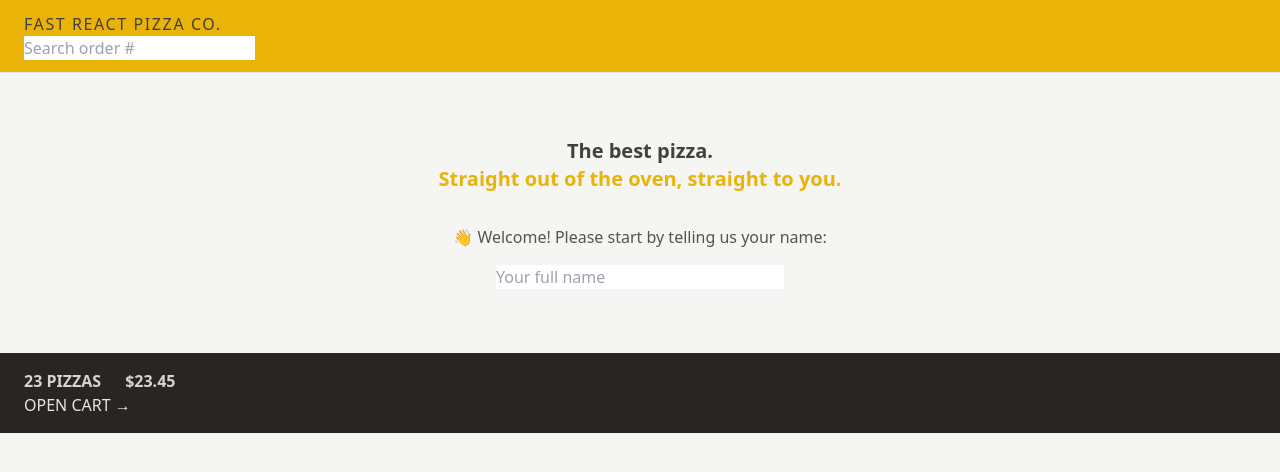
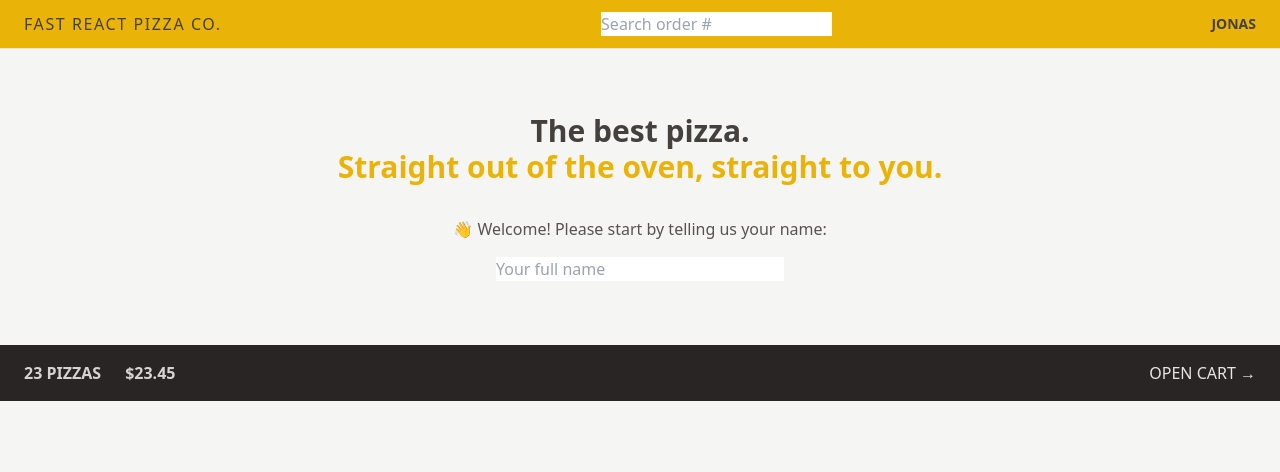
Before and after one commit to ingvillajimenez/16-fast-react-pizza, a React (Vite) app: page / in a window 1280 px wide. Shown: the top 472 px of the page. Built offline with nearby package versions, Linux system fonts and the light colour scheme.

Commit message:
Using Flexbox

```diff
--- a/src/features/cart/CartOverview.jsx
+++ b/src/features/cart/CartOverview.jsx
@@ -4,7 +4,7 @@
   ///////////////
   // Styling Text
   return (
-    <div className="bg-stone-800 px-4 py-4 text-sm uppercase text-stone-200 sm:px-6 md:text-base">
+    <div className="flex items-center justify-between bg-stone-800 px-4 py-4 text-sm uppercase text-stone-200 sm:px-6 md:text-base">
       <p className="space-x-4 font-semibold text-stone-300 sm:space-x-6">
         <span>23 pizzas</span>
         <span>$23.45</span>
--- a/src/features/user/Username.jsx
+++ b/src/features/user/Username.jsx
@@ -1,7 +1,7 @@
 function Username() {
   ///////////////////////////////////////////////
   // The Box Model: Spacing, Borders, and Display
-  return <div className="hidden text-sm font-semibold">Jonas</div>;
+  return <div className="hidden text-sm font-semibold md:block">Jonas</div>;
 }
 
 export default Username;
--- a/src/ui/Header.jsx
+++ b/src/ui/Header.jsx
@@ -5,8 +5,10 @@
 function Header() {
   /////////////////////
   // Working With Color
+  ////////////////
+  // Using Flexbox
   return (
-    <header className="border-b border-stone-200 bg-yellow-500 px-4 py-3 uppercase sm:px-6">
+    <header className="flex items-center justify-between border-b border-stone-200 bg-yellow-500 px-4 py-3 uppercase sm:px-6">
       <Link to="/" className="tracking-widest">
         Fast React Pizza Co.
       </Link>
--- a/src/ui/Home.jsx
+++ b/src/ui/Home.jsx
@@ -4,8 +4,8 @@
   //////////////////////////
   // Setting Up Tailwind CSS
   return (
-    <div className="my-10 text-center sm:my-16">
-      <h1 className="mb-8 text-xl font-semibold">
+    <div className="my-10 px-4 text-center sm:my-16">
+      <h1 className="mb-8 text-xl font-semibold md:text-3xl">
         The best pizza.
         <br />
         <span className="text-yellow-500">
```
